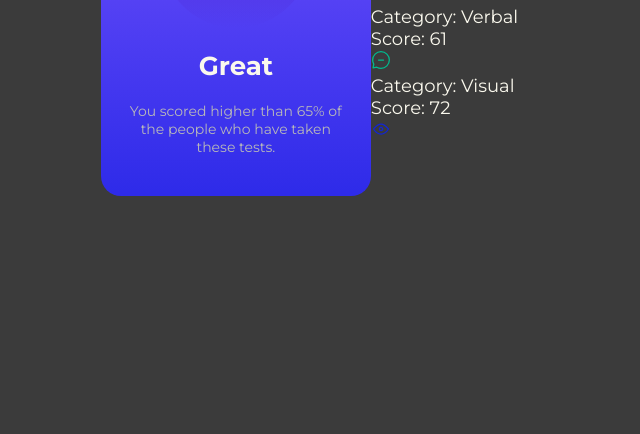
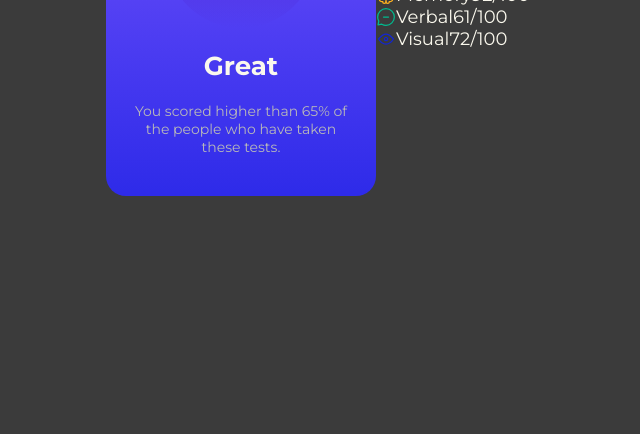
Before and after one commit to PeterPoterek/results-summary-component-main, a plain HTML site: page index.html in a window 1280 px wide. Shown: the part 422-856 px from the top of the page, without its empty margins (319-959 px from the left). Drawn offline with Linux system fonts and the light colour scheme.

Commit message:
json fetch refactor

```diff
--- a/data.js
+++ b/data.js
@@ -1,4 +1,4 @@
-const dataContainer = document.getElementById("data-container");
+const dataContainer = document.querySelector("#data-container");
 
 fetch("data.json")
   .then((response) => response.json())
@@ -8,18 +8,18 @@ fetch("data.json")
       itemDiv.classList.add("item");
 
       const category = document.createElement("p");
-      category.textContent = `Category: ${item.category}`;
+      category.textContent = item.category;
 
       const score = document.createElement("p");
-      score.textContent = `Score: ${item.score}`;
+      score.textContent = `${item.score}/100`;
 
       const icon = document.createElement("img");
       icon.src = item.icon;
       icon.alt = `${item.category} Icon`;
 
+      itemDiv.appendChild(icon);
       itemDiv.appendChild(category);
       itemDiv.appendChild(score);
-      itemDiv.appendChild(icon);
 
       dataContainer.appendChild(itemDiv);
     });
--- a/style.css
+++ b/style.css
@@ -124,3 +124,10 @@ h4 {
   padding-top: 20px;
   padding-bottom: 20px;
 }
+
+.dataContainer {
+  display: flex;
+}
+.item {
+  display: flex;
+}
```
